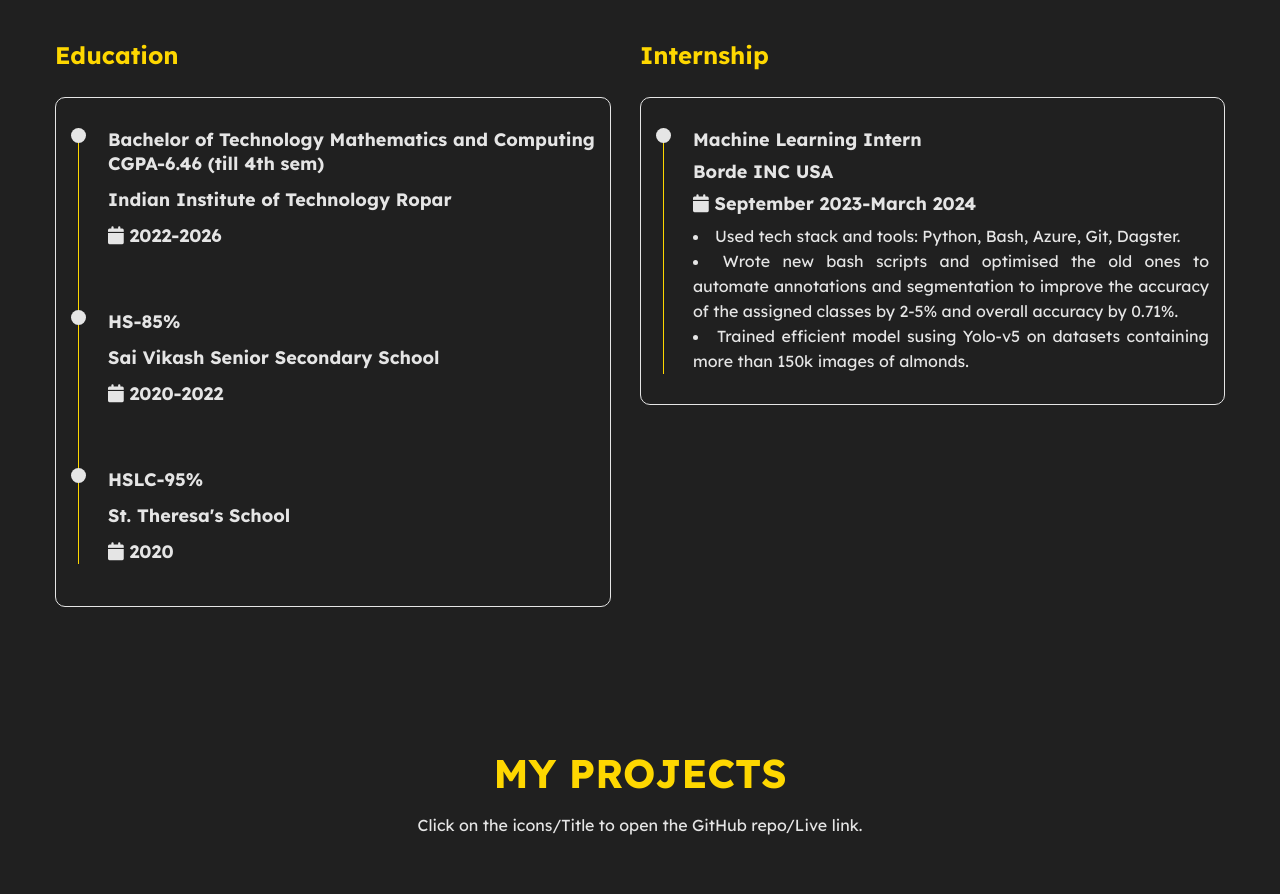
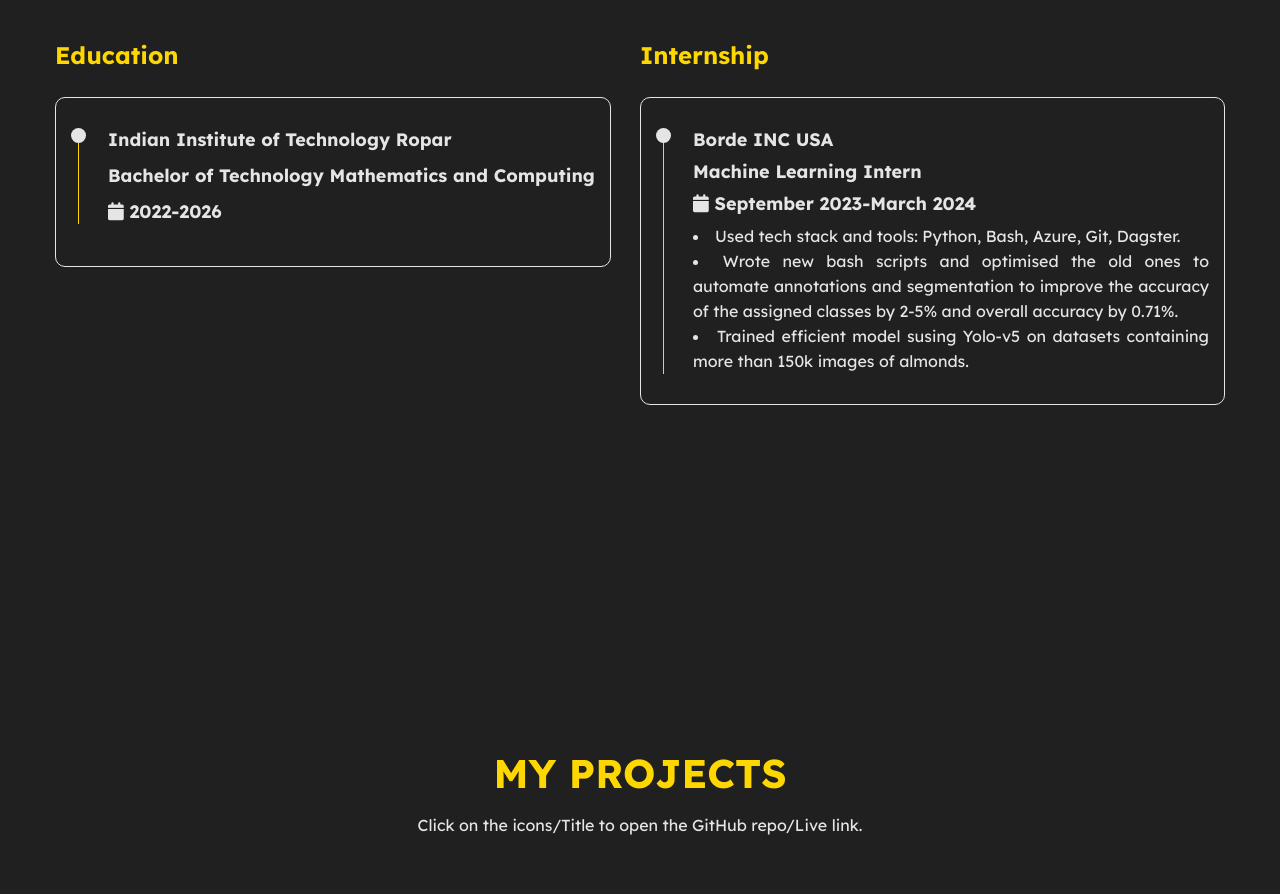
Before and after one commit to Anurag-Amchi/Portfolio-website, a plain HTML site: page index.html in a window 1280 px wide. Shown: the part 1000-1894 px from the top of the page. Drawn offline with nearby package versions, Linux system fonts and the light colour scheme.

Commit message:
removed stuff

```diff
--- a/index.html
+++ b/index.html
@@ -113,17 +113,16 @@
                                 <!-- Timeline-item -->
                                 <div class="timeline-item">
                                     <div class="circle-dot"></div>
-                                    <h3 class="timeline-title">
-                                        Bachelor of Technology Mathematics and Computing<br>
-                                        CGPA-6.46 (till 4th sem)
+                                    <h3 class="timeline-title">Indian Institute of Technology Ropar
+
                                     </h3>
-                                    <h4 class="timeline-title">Indian Institute of Technology Ropar</h4>
+                                    <h4 class="timeline-title">Bachelor of Technology Mathematics and Computing</h4>
                                     <h4 class="timeline-title">
                                         <i class="fa fa-calendar"></i> 2022-2026
                                     </h4>
                                 </div>
                                 <!-- Timeline-item -->
-                                <div class="timeline-item">
+                                <!-- <div class="timeline-item">
                                     <div class="circle-dot"></div>
                                     <h3 class="timeline-title">
                                         HS-85%
@@ -132,9 +131,9 @@
                                     <h4 class="timeline-title">
                                         <i class="fa fa-calendar"></i> 2020-2022
                                     </h4>
-                                </div>
+                                </div> -->
                                 <!-- Timeline-item -->
-                                <div class="timeline-item">
+                                <!-- <div class="timeline-item">
                                     <div class="circle-dot"></div>
                                     <h3 class="timeline-title">
                                         HSLC-95%
@@ -143,7 +142,7 @@
                                     <h4 class="timeline-title">
                                         <i class="fa fa-calendar"></i> 2020
                                     </h4>
-                                </div>
+                                </div> -->
 
                             </div>
                         </div>
@@ -159,9 +158,11 @@
                                 <div class="timeline-item">
                                     <div class="circle-dot"></div>
                                     <h3 class="timeline-title">
+                                        Borde INC USA
+                                    </h3>
+                                    <h4 class="timeline-title">
                                         Machine Learning Intern
-                                    </h3>
-                                    <h4 class="timeline-title">Borde INC USA</h4>
+                                    </h4>
                                     <h4 class="timeline-title">
                                         <i class="fa fa-calendar"></i> September 2023-March 2024
                                     </h4>
```
